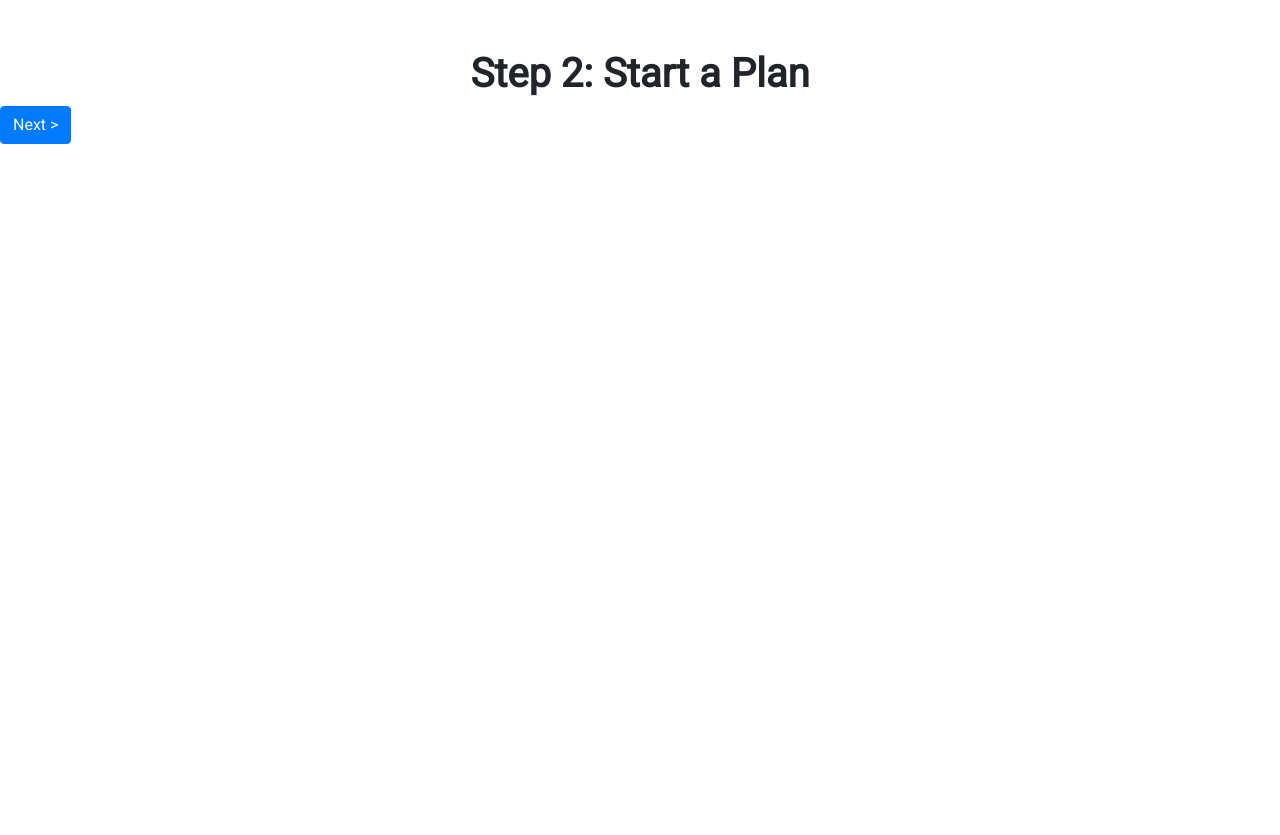
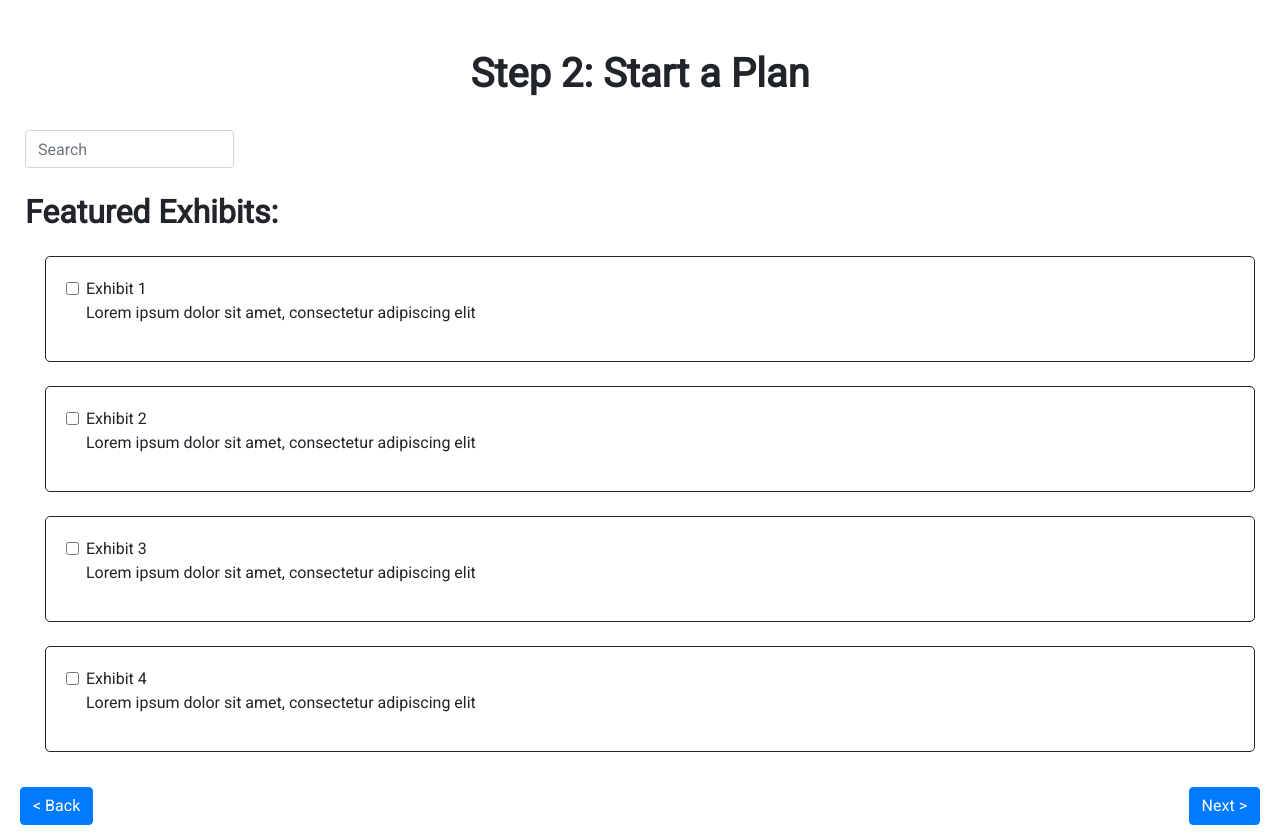
Before and after one commit to emra527/cogs121-sp19, a plain HTML site: page static_files/html/educatorplan.html in a window 1280 px wide. Before the commit the page ends 800 px from the top, so only its background shows below. Drawn offline with nearby package versions, Linux system fonts and the light colour scheme; files whose address does not match are found by name.

Commit message:
Educator Plan update

```diff
--- a/static_files/css/home.css
+++ b/static_files/css/home.css
@@ -39,4 +39,36 @@ body {
 	text-align:right;
 	padding: 10px 0 10px 0;
 	margin-right: 20px;
+float:right;
 }
+.back-button{
+	text-align:left;
+	padding: 10px 0 10px 0;
+	margin-left: 20px;
+float:left;
+
+}
+
+
+/* start a plan */
+.form-control {
+margin-left:25px;
+margin-right:25px;
+}
+
+#featured-exhibits {
+	font-weight:600;
+	margin:25px;
+}
+
+.form-check{
+	margin:25px;
+}
+
+.exhibit-checks{
+	background-color: white;
+	border-style:solid;
+	border-width:1px;
+	padding:20px 20px 20px 40px;
+	border-radius:5px;
+}
--- a/static_files/html/educatorplan.html
+++ b/static_files/html/educatorplan.html
@@ -13,7 +13,44 @@
 <body>
 
 <h1 class="title2">Step 2: Start a Plan</h1>
+<br>
+<form class="form-inline my-2 my-lg-0">
+      <input class="form-control mr-sm-2" type="search" placeholder="Search">
+</form>
 
+<h2 id="featured-exhibits">Featured Exhibits:</h2>
+<div class="form-check">
+<div class="exhibit-checks">
+  <input class="form-check-input" type="checkbox" value="" id="check1">
+  <label class="form-check-label" for="check1">Exhibit 1</label>
+  <p>Lorem ipsum dolor sit amet, consectetur adipiscing elit</p>
+</div>
+  <br>
+<div class="exhibit-checks">
+  <input class="form-check-input" type="checkbox" value="" id="check2">
+  <label class="form-check-label" for="check2">Exhibit 2</label>
+  <p>Lorem ipsum dolor sit amet, consectetur adipiscing elit</p>
+ </div>
+  <br>
+<div class="exhibit-checks">
+  <input class="form-check-input" type="checkbox" value="" id="check3">
+  <label class="form-check-label" for="check2">Exhibit 3</label>
+  <p>Lorem ipsum dolor sit amet, consectetur adipiscing elit</p>
+ </div>
+  <br>
+<div class="exhibit-checks">
+  <input class="form-check-input" type="checkbox" value="" id="check4">
+  <label class="form-check-label" for="check2">Exhibit 4</label>
+  <p>Lorem ipsum dolor sit amet, consectetur adipiscing elit</p>
+</div>
+</div>
+
+
+<div class="back-button">
+<a href="register.html" class="btn btn-primary">< Back</a>
+</div>
+<div class="next-button">
 <a href="pathgenerate.html" class="btn btn-primary">Next ></a>
+</div>
 </body>
 </html>
```
